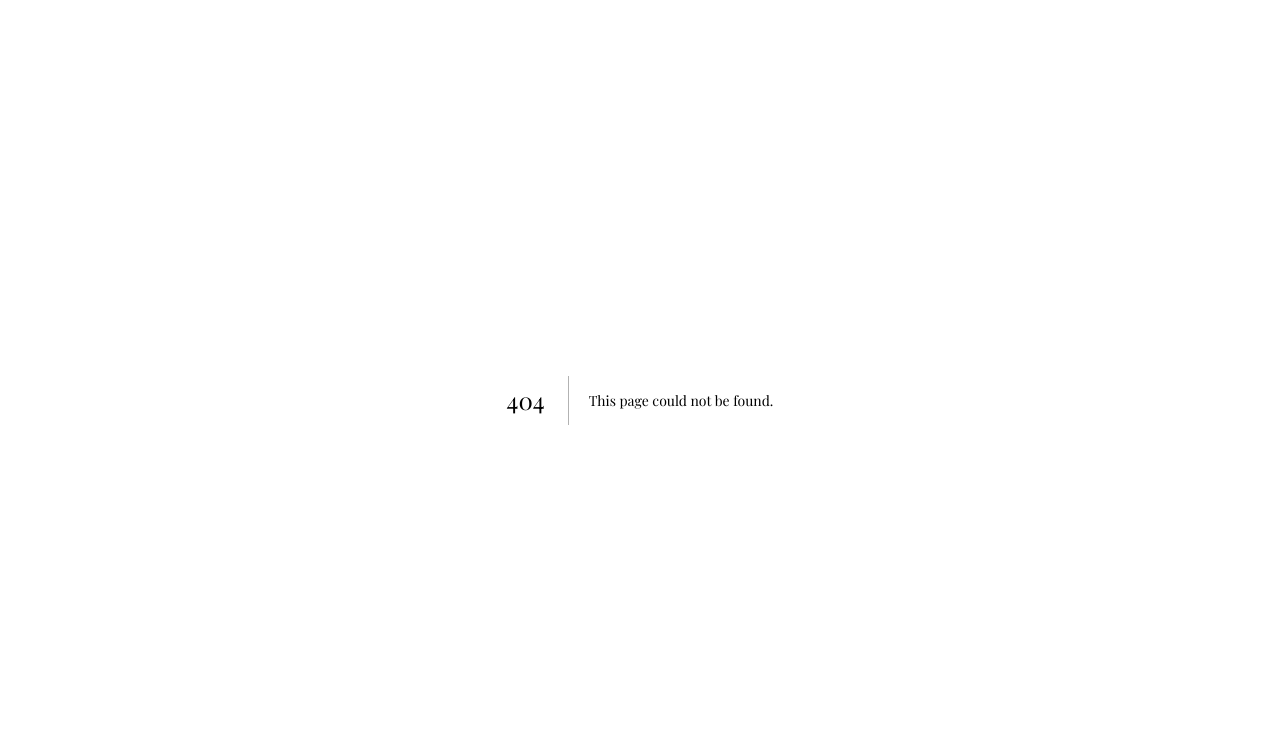
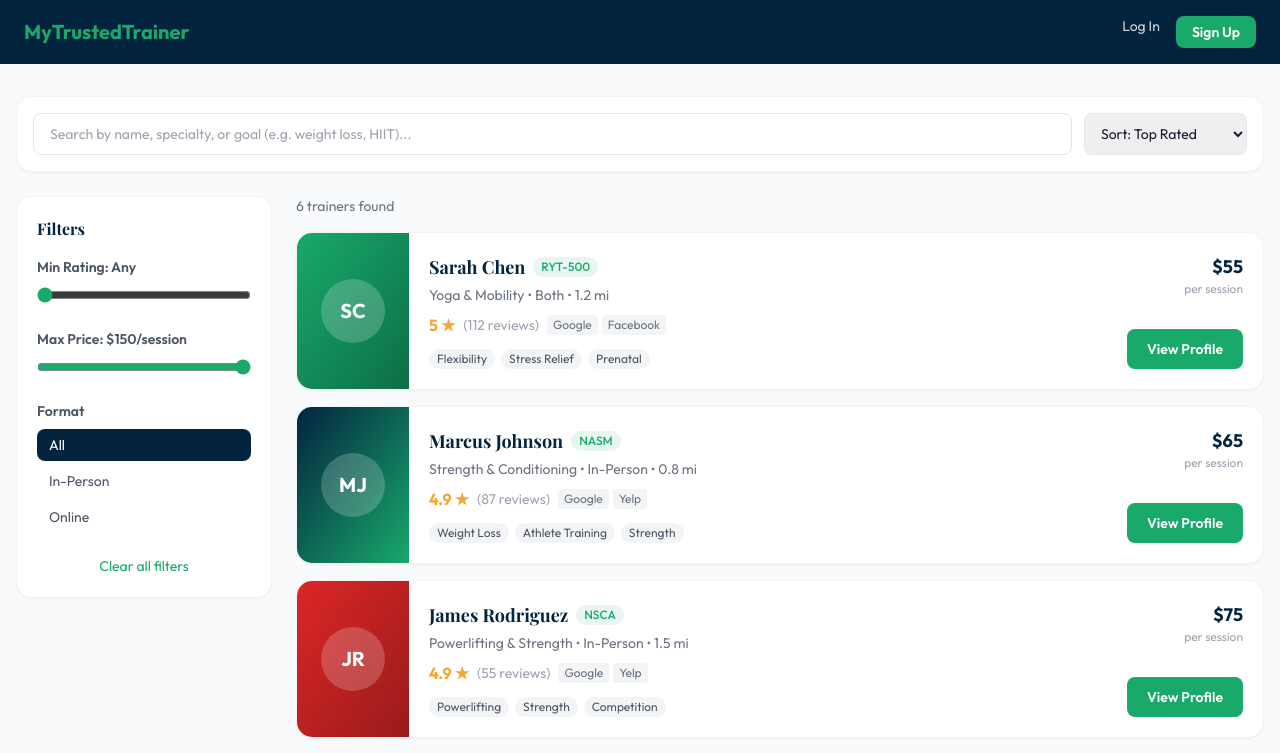
Before and after one commit to MyTrustedTrainer/mytrustedtrainer, a Next.js app: page /search in a window 1280 px wide. Before the commit this address had no page. Shown: the top 753 px of the page. Built offline with nearby package versions, Linux system fonts and the light colour scheme.

Commit message:
Add search page with live filtering

```diff
--- /dev/null
+++ b/app/search/page.tsx
@@ -0,0 +1,135 @@
+'use client'
+import { useState } from 'react'
+import Link from 'next/link'
+
+const ALL_TRAINERS = [
+  { id: 1, name: 'Marcus Johnson', specialty: 'Strength & Conditioning', rating: 4.9, reviews: 87, price: 65, tags: ['Weight Loss', 'Athlete Training', 'Strength'], initials: 'MJ', color: 'from-[#03243F] to-[#18A96B]', cert: 'NASM', format: 'In-Person', distance: '0.8 mi', platforms: ['Google', 'Yelp'], scores: { results: 4.9, communication: 4.8, punctuality: 5.0, value: 4.7 } },
+  { id: 2, name: 'Sarah Chen', specialty: 'Yoga & Mobility', rating: 5.0, reviews: 112, price: 55, tags: ['Flexibility', 'Stress Relief', 'Prenatal'], initials: 'SC', color: 'from-[#18A96B] to-[#0d6e46]', cert: 'RYT-500', format: 'Both', distance: '1.2 mi', platforms: ['Google', 'Facebook'], scores: { results: 5.0, communication: 5.0, punctuality: 4.9, value: 4.8 } },
+  { id: 3, name: 'Derek Williams', specialty: 'HIIT & Fat Loss', rating: 4.8, reviews: 64, price: 60, tags: ['HIIT', 'Nutrition', 'Fat Loss'], initials: 'DW', color: 'from-[#F4A636] to-[#e08c1a]', cert: 'ACE', format: 'In-Person', distance: '2.1 mi', platforms: ['Google', 'Yelp', 'Facebook'], scores: { results: 4.9, communication: 4.7, punctuality: 4.8, value: 4.6 } },
+  { id: 4, name: 'Priya Patel', specialty: 'Functional Fitness', rating: 4.7, reviews: 43, price: 50, tags: ['Functional', 'Seniors', 'Rehab'], initials: 'PP', color: 'from-[#7c3aed] to-[#5b21b6]', cert: 'ACSM', format: 'Online', distance: '3.0 mi', platforms: ['Google'], scores: { results: 4.7, communication: 4.8, punctuality: 4.6, value: 5.0 } },
+  { id: 5, name: 'James Rodriguez', specialty: 'Powerlifting & Strength', rating: 4.9, reviews: 55, price: 75, tags: ['Powerlifting', 'Strength', 'Competition'], initials: 'JR', color: 'from-[#dc2626] to-[#991b1b]', cert: 'NSCA', format: 'In-Person', distance: '1.5 mi', platforms: ['Google', 'Yelp'], scores: { results: 5.0, communication: 4.8, punctuality: 4.9, value: 4.5 } },
+  { id: 6, name: 'Aisha Thompson', specialty: 'Bootcamp & Group Fitness', rating: 4.8, reviews: 96, price: 45, tags: ['Bootcamp', 'Group', 'Cardio'], initials: 'AT', color: 'from-[#0369a1] to-[#075985]', cert: 'ACE', format: 'Both', distance: '0.5 mi', platforms: ['Google', 'Facebook'], scores: { results: 4.8, communication: 4.9, punctuality: 4.7, value: 5.0 } },
+]
+
+export default function SearchPage() {
+  const [query, setQuery] = useState('')
+  const [minRating, setMinRating] = useState(0)
+  const [maxPrice, setMaxPrice] = useState(150)
+  const [format, setFormat] = useState('All')
+  const [sortBy, setSortBy] = useState('rating')
+
+  const filtered = ALL_TRAINERS
+    .filter(t => {
+      const matchQuery = query === '' || t.name.toLowerCase().includes(query.toLowerCase()) || t.specialty.toLowerCase().includes(query.toLowerCase()) || t.tags.some(tag => tag.toLowerCase().includes(query.toLowerCase()))
+      const matchRating = t.rating >= minRating
+      const matchPrice = t.price <= maxPrice
+      const matchFormat = format === 'All' || t.format === format || t.format === 'Both'
+      return matchQuery && matchRating && matchPrice && matchFormat
+    })
+    .sort((a, b) => sortBy === 'rating' ? b.rating - a.rating : sortBy === 'reviews' ? b.reviews - a.reviews : a.price - b.price)
+
+  return (
+    <main className="min-h-screen bg-gray-50">
+      <nav className="bg-[#03243F] text-white px-6 py-4 flex items-center justify-between">
+        <Link href="/" className="text-[#18A96B] text-xl font-bold font-[Playfair_Display,serif]">MyTrustedTrainer</Link>
+        <div className="flex gap-4">
+          <Link href="/login" className="text-gray-300 hover:text-white text-sm">Log In</Link>
+          <Link href="/signup" className="bg-[#18A96B] hover:bg-[#13875A] text-white text-sm px-4 py-1.5 rounded-lg font-semibold">Sign Up</Link>
+        </div>
+      </nav>
+
+      <div className="max-w-7xl mx-auto px-4 py-8">
+        {/* Search Bar */}
+        <div className="bg-white rounded-2xl shadow-sm border border-gray-100 p-4 mb-6 flex flex-col sm:flex-row gap-3">
+          <input
+            type="text"
+            placeholder="Search by name, specialty, or goal (e.g. weight loss, HIIT)..."
+            value={query}
+            onChange={e => setQuery(e.target.value)}
+            className="flex-1 border border-gray-200 rounded-lg px-4 py-2.5 text-sm focus:outline-none focus:ring-2 focus:ring-[#18A96B]"
+          />
+          <select value={sortBy} onChange={e => setSortBy(e.target.value)} className="border border-gray-200 rounded-lg px-3 py-2.5 text-sm focus:outline-none focus:ring-2 focus:ring-[#18A96B]">
+            <option value="rating">Sort: Top Rated</option>
+            <option value="reviews">Sort: Most Reviews</option>
+            <option value="price">Sort: Lowest Price</option>
+          </select>
+        </div>
+
+        <div className="flex gap-6">
+          {/* Filters Sidebar */}
+          <aside className="hidden lg:block w-64 shrink-0">
+            <div className="bg-white rounded-2xl border border-gray-100 shadow-sm p-5 sticky top-24">
+              <h3 className="font-bold text-[#03243F] mb-4">Filters</h3>
+              <div className="mb-5">
+                <label className="text-sm font-semibold text-gray-600 mb-2 block">Min Rating: {minRating > 0 ? minRating.toFixed(1) + '+ ★' : 'Any'}</label>
+                <input type="range" min="0" max="5" step="0.5" value={minRating} onChange={e => setMinRating(Number(e.target.value))} className="w-full accent-[#18A96B]" />
+              </div>
+              <div className="mb-5">
+                <label className="text-sm font-semibold text-gray-600 mb-2 block">Max Price: ${maxPrice}/session</label>
+                <input type="range" min="20" max="150" step="5" value={maxPrice} onChange={e => setMaxPrice(Number(e.target.value))} className="w-full accent-[#18A96B]" />
+              </div>
+              <div className="mb-5">
+                <label className="text-sm font-semibold text-gray-600 mb-2 block">Format</label>
+                {['All', 'In-Person', 'Online'].map(f => (
+                  <button key={f} onClick={() => setFormat(f)} className={`block w-full text-left px-3 py-1.5 rounded-lg text-sm mb-1 transition-all ${format === f ? 'bg-[#03243F] text-white' : 'text-gray-600 hover:bg-gray-100'}`}>{f}</button>
+                ))}
+              </div>
+              <button onClick={() => { setQuery(''); setMinRating(0); setMaxPrice(150); setFormat('All') }} className="w-full text-sm text-[#18A96B] hover:underline text-center">Clear all filters</button>
+            </div>
+          </aside>
+
+          {/* Results */}
+          <div className="flex-1">
+            <div className="text-sm text-gray-500 mb-4">{filtered.length} trainer{filtered.length !== 1 ? 's' : ''} found</div>
+            <div className="space-y-4">
+              {filtered.map(t => (
+                <div key={t.id} className="bg-white rounded-2xl border border-gray-100 shadow-sm hover:shadow-md transition-all overflow-hidden">
+                  <div className="flex flex-col sm:flex-row">
+                    <div className={`bg-gradient-to-br ${t.color} p-6 flex items-center justify-center sm:w-28 shrink-0`}>
+                      <div className="w-16 h-16 bg-white/20 rounded-full flex items-center justify-center text-white font-bold text-xl">{t.initials}</div>
+                    </div>
+                    <div className="p-5 flex-1 flex flex-col sm:flex-row gap-4">
+                      <div className="flex-1">
+                        <div className="flex items-center gap-2 mb-1">
+                          <h3 className="font-bold text-[#03243F] text-lg">{t.name}</h3>
+                          <span className="text-xs bg-[#18A96B]/10 text-[#18A96B] px-2 py-0.5 rounded-full font-medium">{t.cert}</span>
+                        </div>
+                        <div className="text-gray-500 text-sm mb-2">{t.specialty} • {t.format} • {t.distance}</div>
+                        <div className="flex items-center gap-2 mb-3">
+                          <span className="text-[#F4A636] font-bold">{t.rating} ★</span>
+                          <span className="text-gray-400 text-sm">({t.reviews} reviews)</span>
+                          <div className="flex gap-1">
+                            {t.platforms.map(p => <span key={p} className="text-xs bg-gray-100 text-gray-500 px-1.5 py-0.5 rounded">{p}</span>)}
+                          </div>
+                        </div>
+                        <div className="flex flex-wrap gap-1.5">
+                          {t.tags.map(tag => <span key={tag} className="text-xs bg-gray-100 text-gray-600 px-2 py-0.5 rounded-full">{tag}</span>)}
+                        </div>
+                      </div>
+                      <div className="flex flex-col items-end justify-between gap-3">
+                        <div className="text-right">
+                          <div className="text-[#03243F] font-bold text-lg">${t.price}</div>
+                          <div className="text-gray-400 text-xs">per session</div>
+                        </div>
+                        <Link href={`/trainers/${t.id}`} className="bg-[#18A96B] hover:bg-[#13875A] text-white text-sm font-semibold px-5 py-2.5 rounded-lg transition-all whitespace-nowrap">
+                          View Profile
+                        </Link>
+                      </div>
+                    </div>
+                  </div>
+                </div>
+              ))}
+              {filtered.length === 0 && (
+                <div className="text-center py-16 text-gray-400">
+                  <div className="text-4xl mb-4">🔍</div>
+                  <div className="text-lg font-medium text-gray-500">No trainers match your filters</div>
+                  <div className="text-sm mt-2">Try adjusting your search or clearing filters</div>
+                </div>
+              )}
+            </div>
+          </div>
+        </div>
+      </div>
+    </main>
+  )
+}
```
